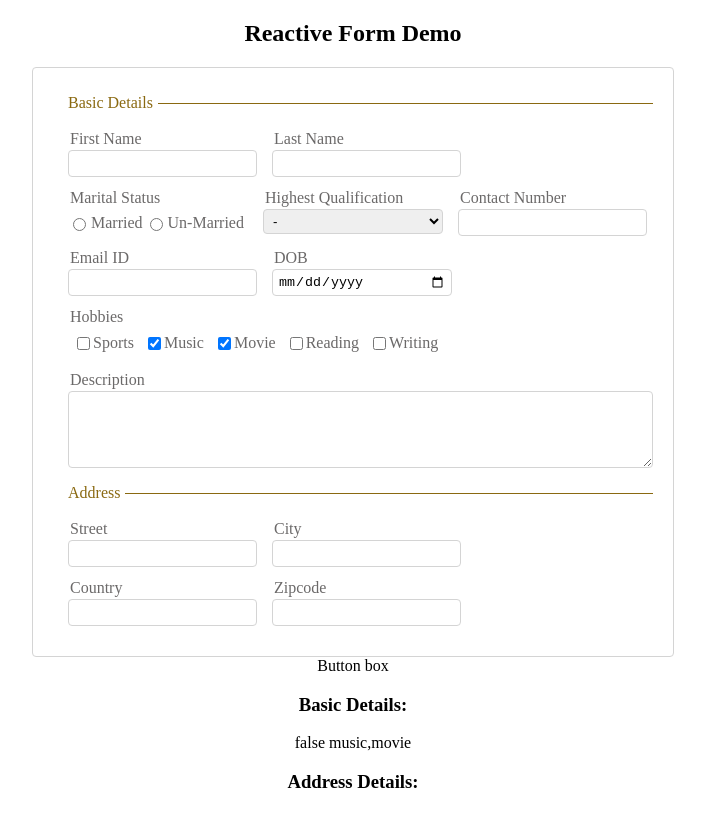
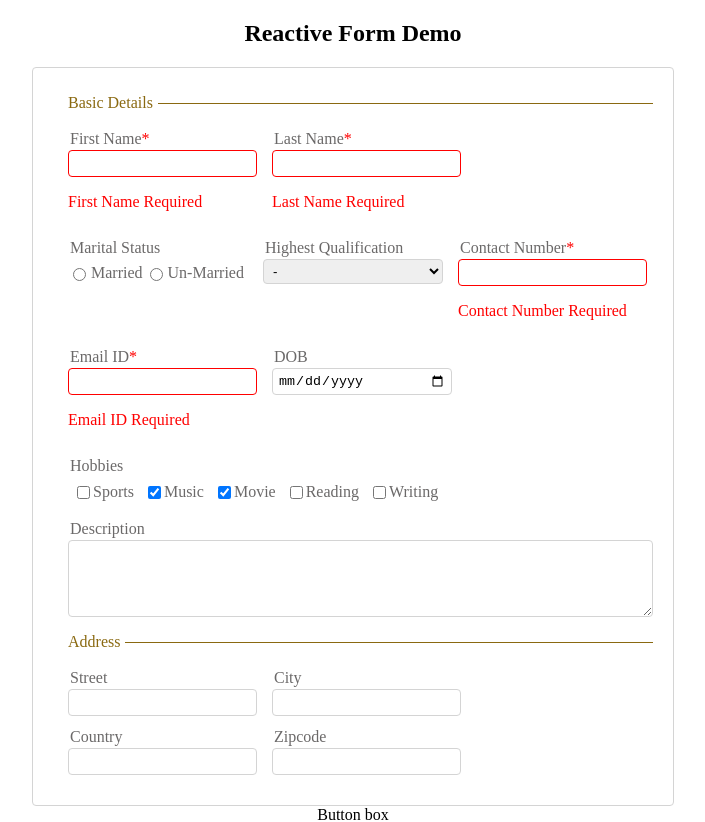
Before and after one commit to Dj51589/Angular7-Template-Driven-Form, an Angular app: page / in a window 1280 px wide. Shown: the top 822 px of the page, without its empty margins (287-992 px from the left). Built offline with nearby package versions, Linux system fonts and the light colour scheme.

Commit message:
validation check and messages added.

```diff
--- a/src/app/form-component/form-component.component.html
+++ b/src/app/form-component/form-component.component.html
@@ -8,14 +8,27 @@
         </div>
 
         <div class="flex-container flex-wrap">
-          <div class="element">
+          <div class="element"
+            [ngClass]="{mandatory: personForm.controls.firstName.validator, inValid: personForm.controls.firstName.invalid}">
             <label>First Name</label>
             <input type="text" formControlName="firstName">
+            <div *ngIf="personForm.controls.firstName.invalid">
+              <p *ngIf="personForm.controls.firstName.errors.required" class="error-message">
+                First Name Required
+              </p>
+            </div>
           </div>
 
-          <div class="element">
+          <div class="element"
+            [ngClass]="{mandatory: personForm.controls.lastName.validator, inValid:
+            personForm.controls.lastName.invalid}">
             <label>Last Name</label>
             <input type="text" formControlName="lastName">
+            <div *ngIf="personForm.controls.lastName.invalid">
+              <p *ngIf="personForm.controls.lastName.errors.required" class="error-message">
+                Last Name Required
+              </p>
+            </div>
           </div>
 
           <div class="element">
@@ -38,14 +51,34 @@
             </select>
           </div>
 
-          <div class="element">
+          <div class="element"
+            [ngClass]="{mandatory: personForm.controls.contactNumber.validator, inValid:
+            personForm.controls.contactNumber.invalid}">
             <label>Contact Number</label>
             <input type="text" formControlName="contactNumber">
+            <div *ngIf="personForm.controls.contactNumber.invalid">
+              <p *ngIf="personForm.controls.contactNumber.errors.pattern" class="error-message">
+                Invalid Contact Number Entered
+              </p>
+              <p *ngIf="personForm.controls.contactNumber.errors.required" class="error-message">
+                Contact Number Required
+              </p>
+            </div>
           </div>
 
-          <div class="element">
+          <div class="element"
+            [ngClass]="{mandatory: personForm.controls.emailId.validator, inValid:
+            personForm.controls.emailId.invalid}">
             <label>Email ID</label>
             <input type="text" formControlName="emailId">
+            <div *ngIf="personForm.controls.emailId.invalid">
+              <p *ngIf="personForm.controls.emailId.errors.pattern" class="error-message">
+                Invalid Email ID Entered
+              </p>
+              <p *ngIf="personForm.controls.emailId.errors.required" class="error-message">
+                Email ID Required
+              </p>
+            </div>
           </div>
 
           <div class="element">
--- a/src/app/form-component/form-component.component.scss
+++ b/src/app/form-component/form-component.component.scss
@@ -81,3 +81,22 @@ span {
 .full-width {
     flex-basis: 100%;
 }
+
+.mandatory {
+    label {
+        &::after {
+            content: '*';
+            color: red;
+        }
+    }
+    &.inValid {
+        input {
+            border: 1px solid red;
+        }
+    }
+}
+
+.error-message {
+    color: red;
+    text-align: left;
+}
--- a/src/app/form-component/form-component.component.ts
+++ b/src/app/form-component/form-component.component.ts
@@ -45,9 +45,15 @@ export class FormComponentComponent implements OnInit {
       firstName: [null, Validators.required],
       lastName: [null, Validators.required],
       maritalStatus: [false],
-      qualification: [""],
-      contactNumber: [null, Validators.pattern("[]")],
-      emailId: [null, Validators.pattern("[]")],
+      qualification: [null],
+      contactNumber: [
+        null,
+        [Validators.required, Validators.pattern("[/^d+$/]")]
+      ],
+      emailId: [
+        null,
+        [Validators.required, Validators.pattern("[/S+@S+.S+/]")]
+      ],
       dob: [null],
       hobbies: this.buildHobbies(this.myhobbies),
       address: this.fb.group({
@@ -56,7 +62,7 @@ export class FormComponentComponent implements OnInit {
         country: [null],
         zipcode: [null]
       }),
-      description: [""]
+      description: [null]
     });
   }
 
```
